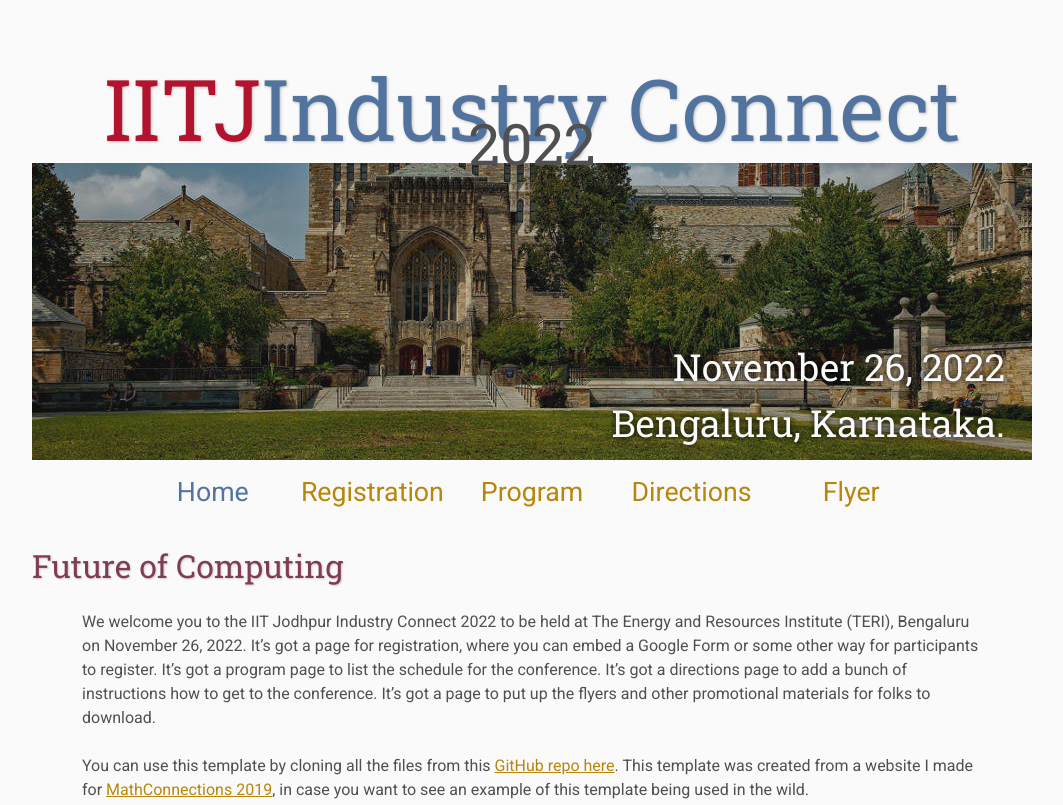
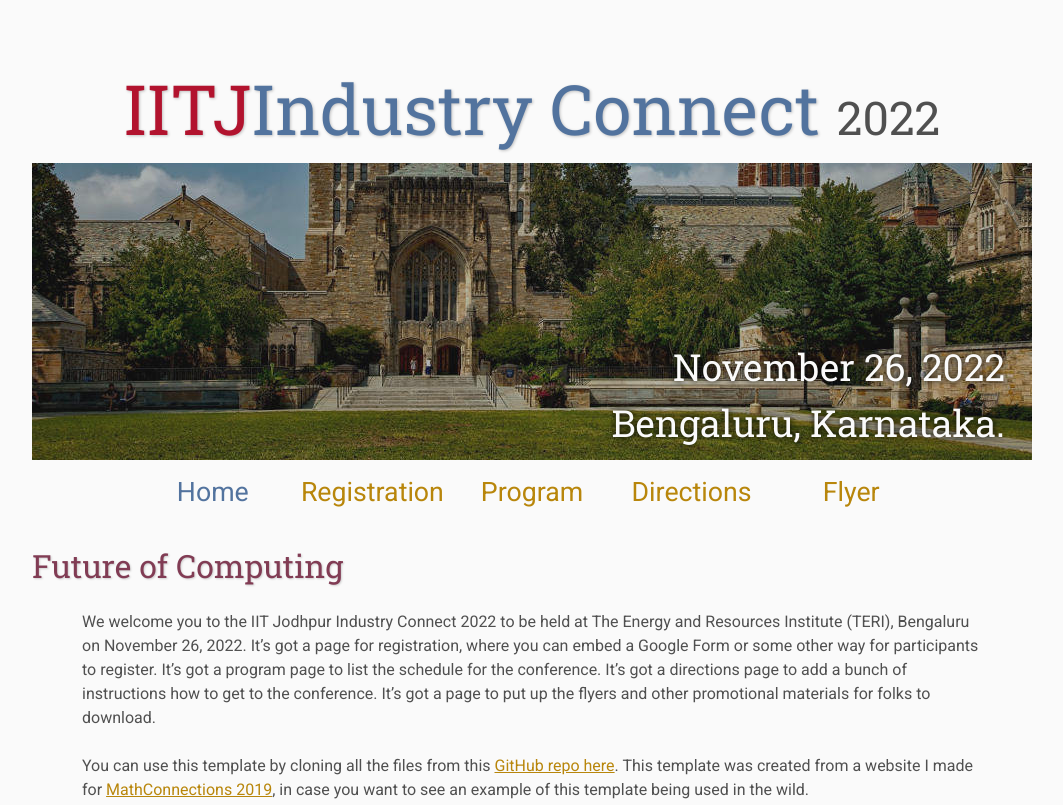
Before and after one commit to dipsankarb/iitj-industry-connect, a plain HTML site: page index.html in a window 1280 px wide. Shown: the top 805 px of the page, without its empty margins (108-1171 px from the left). Drawn offline with Linux system fonts and the light colour scheme.

Commit message:
Update main.css

```diff
--- a/assets/main.css
+++ b/assets/main.css
@@ -78,7 +78,7 @@ th,td{
 
 /* Website Banner */
 .banner {position: relative; font-family:'Roboto Slab',serif;}
-.top-left {font-size:5.33em; color: #505050; background: #fafafa; text-align: center; width: 1000px; height: 67px; position: absolute; padding: 36px 0 0 0; top: 0px;}
+.top-left {font-size:4.33em; color: #505050; background: #fafafa; text-align: center; width: 1000px; height: 67px; position: absolute; padding: 36px 0 0 0; top: 0px;}
 .bottom-right {font-size:2.33em; color: #fafafa; line-height: 1.5em; width: auto; height: 100px; padding: 0px 27px 27px 0px; text-align: right; position: absolute; bottom: 0px; right: 0px; text-shadow: 0px 0px 6px #000000;}
 
 /* Conference Title Logo */
```
